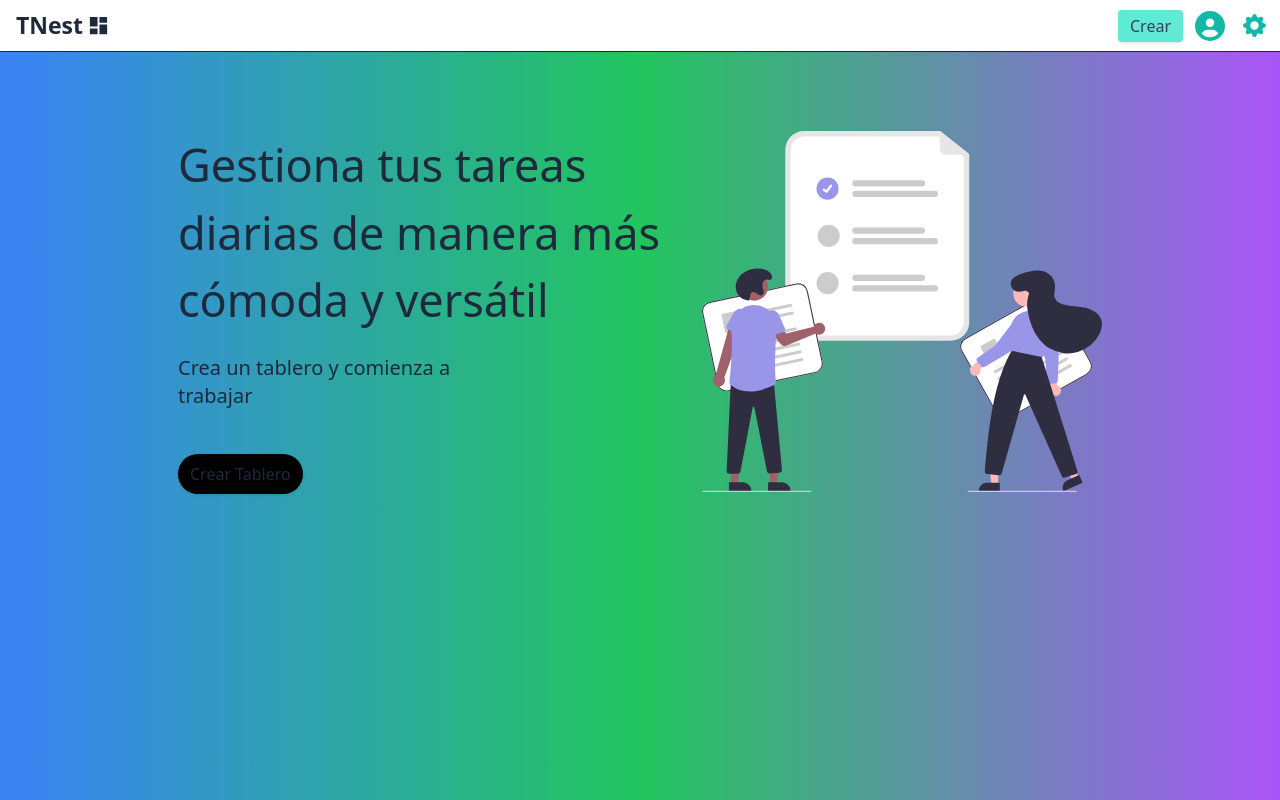
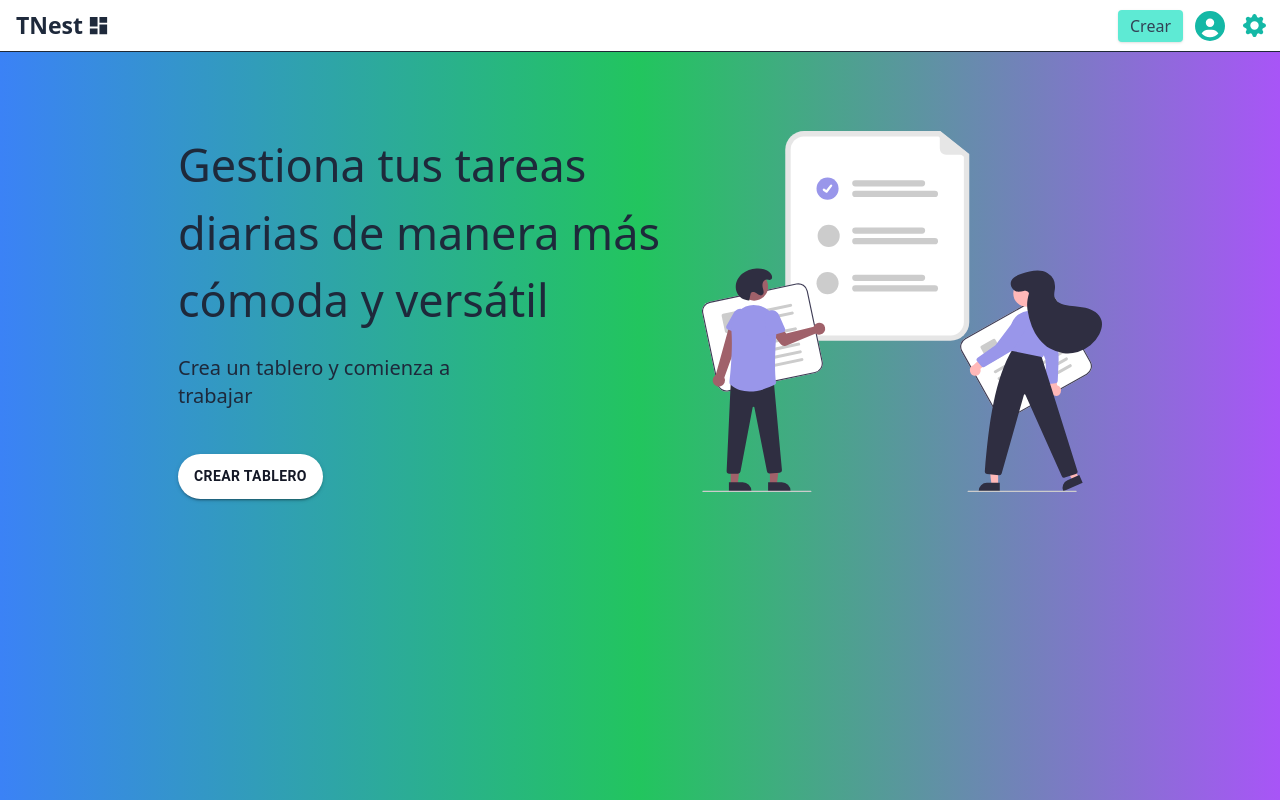
Before and after one commit to Edisonven/Tnest-app, a React (Vite) app in the folder Frontend/: page / in a window 1280 px wide. Built offline with nearby package versions, Linux system fonts and the light colour scheme.

Commit message:
Instalando librería material ui

```diff
--- a/Frontend/package.json
+++ b/Frontend/package.json
@@ -10,6 +10,9 @@
     "preview": "vite preview"
   },
   "dependencies": {
+    "@emotion/react": "^11.13.3",
+    "@emotion/styled": "^11.13.0",
+    "@mui/material": "^6.1.2",
     "@reduxjs/toolkit": "^2.2.7",
     "@types/react-redux": "^7.1.33",
     "framer-motion": "^11.5.4",
--- a/Frontend/src/views/home/Home.tsx
+++ b/Frontend/src/views/home/Home.tsx
@@ -1,6 +1,7 @@
 import { useContext } from "react";
 import background_1 from "/images/application/background-1.svg";
 import { CreateBoardMenuContext } from "../../context/CreateBoardContext";
+import Button from "@mui/material/Button";
 
 function Home(): JSX.Element {
   const { setOpenCreateBoardMenu } = useContext(CreateBoardMenuContext);
@@ -16,12 +17,29 @@ function Home(): JSX.Element {
             Crea un tablero y comienza a trabajar
           </p>
           <div className="mt-6">
-            <button
+            {/*  <button
               onClick={() => setOpenCreateBoardMenu(true)}
               className="text-slate-800 dark:text-gray-300 px-3 py-2 bg-black shadow rounded-3xl font-medium"
             >
               Crear Tablero
-            </button>
+            </button> */}
+            <Button
+              onClick={() => setOpenCreateBoardMenu(true)}
+              sx={{
+                borderRadius: 30,
+                fontWeight: 700,
+                backgroundColor: "#ffffff",
+                height: 45,
+                color: "#141826",
+                "&:hover": {
+                  filter: "brightness(70%)",
+                },
+                transition: "all 0.3s ease",
+              }}
+              variant="contained"
+            >
+              Crear Tablero
+            </Button>
           </div>
         </div>
         <div>
```
Also changed, not shown: 1 other file (tests, documents, lock files or other folders).
